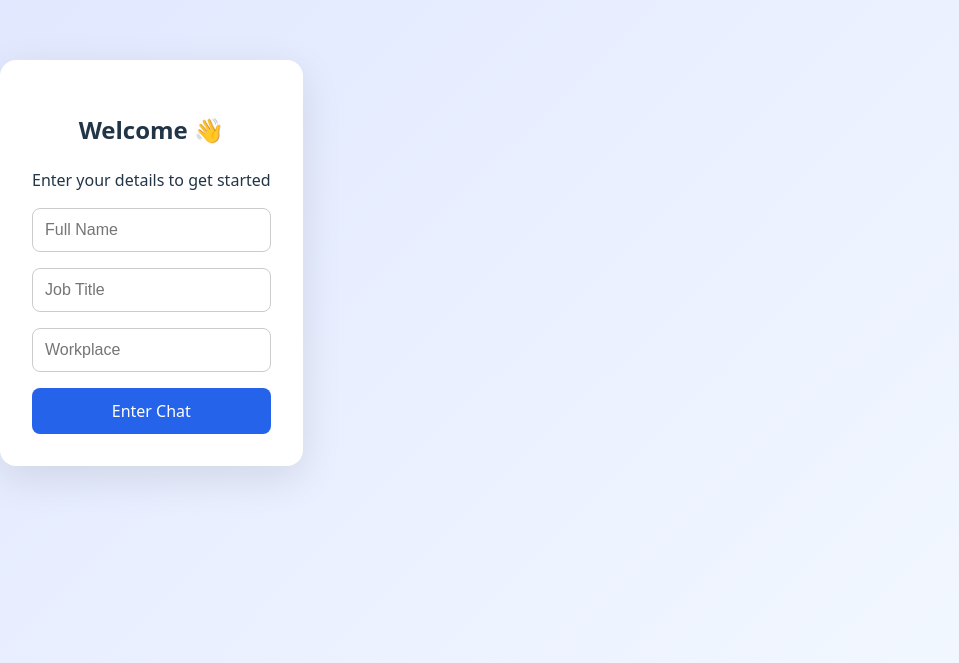
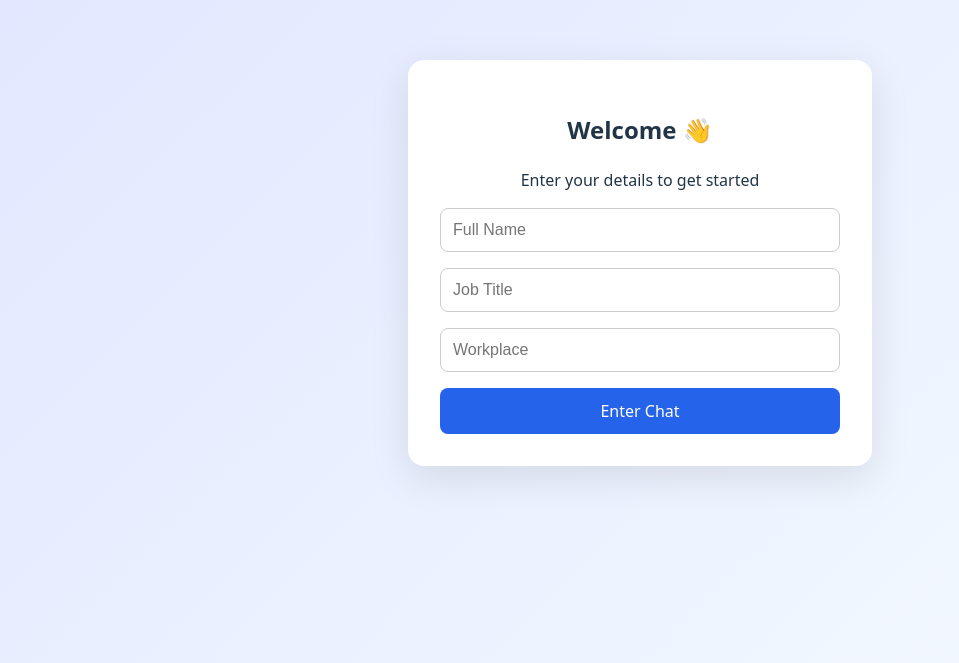
Before and after one commit to seedhantkalra/AI-Healthcare-Assistant, a React (Vite) app in the folder frontend/: page / in a window 1280 px wide. Shown: the part 137-800 px from the top of the page, without its empty margins (0-959 px from the left). Built offline with nearby package versions, Linux system fonts and the light colour scheme.

Commit message:
overall frontend working

```diff
--- a/frontend/src/App.css
+++ b/frontend/src/App.css
@@ -28,16 +28,17 @@ h1 {
   flex-direction: column;
   background: rgba(255, 255, 255, 0.8);
   padding: 1rem;
-  height: 420px;
+  flex: 1;
   overflow-y: auto;
   border-radius: 12px;
-  box-shadow: inset 0 0 10px rgba(0,0,0,0.05);
+  box-shadow: inset 0 0 10px rgba(0, 0, 0, 0.05);
+  margin-bottom: 1rem;
 }
 
 .input-area {
   display: flex;
-  margin-top: 1rem;
   gap: 0.5rem;
+  align-items: center;
 }
 
 .input-area input {
@@ -70,6 +71,17 @@ h1 {
   background-color: #1d4ed8;
 }
 
+.input-area button:disabled {
+  background: #9ca3af;
+  cursor: not-allowed;
+  opacity: 0.7;
+}
+
+.input-area input:disabled {
+  background: #f3f4f6;
+  cursor: not-allowed;
+}
+
 .loading {
   font-style: italic;
   color: #666;
@@ -85,3 +97,25 @@ h1 {
 .icon:hover {
   transform: scale(1.1);
 }
+
+.chat-wrapper {
+  display: flex;
+  justify-content: center;
+  align-items: center;
+  height: 100vh;
+  width: 100vw;
+  background: linear-gradient(135deg, #e0e7ff, #f5faff);
+  overflow: hidden;
+}
+
+.app-container {
+  background: #f9fafb;
+  border-radius: 20px;
+  padding: 2rem;
+  box-shadow: 0 12px 40px rgba(0, 0, 0, 0.05);
+  max-width: 700px;
+  width: 100%;
+  height: 85vh;
+  display: flex;
+  flex-direction: column;
+}
--- a/frontend/src/App.tsx
+++ b/frontend/src/App.tsx
@@ -19,7 +19,8 @@ function App() {
   }, [messages]);
 
   const sendMessage = async () => {
-    if (!input.trim()) return;
+    if (!input.trim() || loading) return;
+
     const userMessage: Message = { role: 'user', content: input };
     setMessages((prev) => [...prev, userMessage]);
     setInput('');
@@ -42,17 +43,19 @@ function App() {
   };
 
   const handleKeyPress = (e: React.KeyboardEvent<HTMLInputElement>) => {
-    if (e.key === 'Enter') {
+    if (e.key === 'Enter' && !loading) {
       sendMessage();
     }
   };
 
   return (
-    <div className="app">
+    <div className="chat-wrapper">
+      <div className="app-container">
         <h1 className="header">
           <img src="/icon-stethoscope.svg" alt="icon" className="icon" />
           AI Healthcare Assistant
         </h1>
+
         <div className="chat-box">
           {messages.map((msg, idx) => (
             <ChatMessage key={idx} role={msg.role} content={msg.content} />
@@ -60,6 +63,7 @@ function App() {
           {loading && <div className="loading">AI is typing...</div>}
           <div ref={bottomRef} />
         </div>
+
         <div className="input-area">
           <input
             type="text"
@@ -68,7 +72,10 @@ function App() {
             onChange={(e) => setInput(e.target.value)}
             onKeyDown={handleKeyPress}
           />
-        <button onClick={sendMessage}>Send</button>
+          <button onClick={sendMessage} disabled={loading}>
+            {loading ? '...' : 'Send'}
+          </button>
+        </div>
       </div>
     </div>
   );
--- a/frontend/src/Login.css
+++ b/frontend/src/Login.css
@@ -1,6 +1,20 @@
-.login-container {
+/* Fullscreen wrapper */
+.login-wrapper {
+    display: flex;
+    justify-content: center;
+    align-items: center;
+    height: 100vh;
+    width: 100vw;
+    background: linear-gradient(135deg, #e0e7ff, #f5faff);
+    margin: 0;
+    padding: 0;
+    overflow: hidden;
+  }
+
+  /* Login card */
+  .login-container {
+    width: 100%;
     max-width: 400px;
-    margin: 4rem auto;
     padding: 2rem;
     background: white;
     border-radius: 16px;
@@ -8,6 +22,7 @@
     text-align: center;
   }
 
+  /* Form layout */
   .login-form {
     display: flex;
     flex-direction: column;
--- a/frontend/src/Login.tsx
+++ b/frontend/src/Login.tsx
@@ -34,6 +34,7 @@ const Login: React.FC<Props> = ({ onLogin }) => {
   };
 
   return (
+    <div className="login-wrapper">
       <div className="login-container">
         <h2>Welcome 👋</h2>
         <p>Enter your details to get started</p>
@@ -44,6 +45,7 @@ const Login: React.FC<Props> = ({ onLogin }) => {
           <button type="submit">Enter Chat</button>
         </form>
       </div>
+    </div>
   );
 };
 
```
Lines whose indentation alone changed are shown as unchanged.
